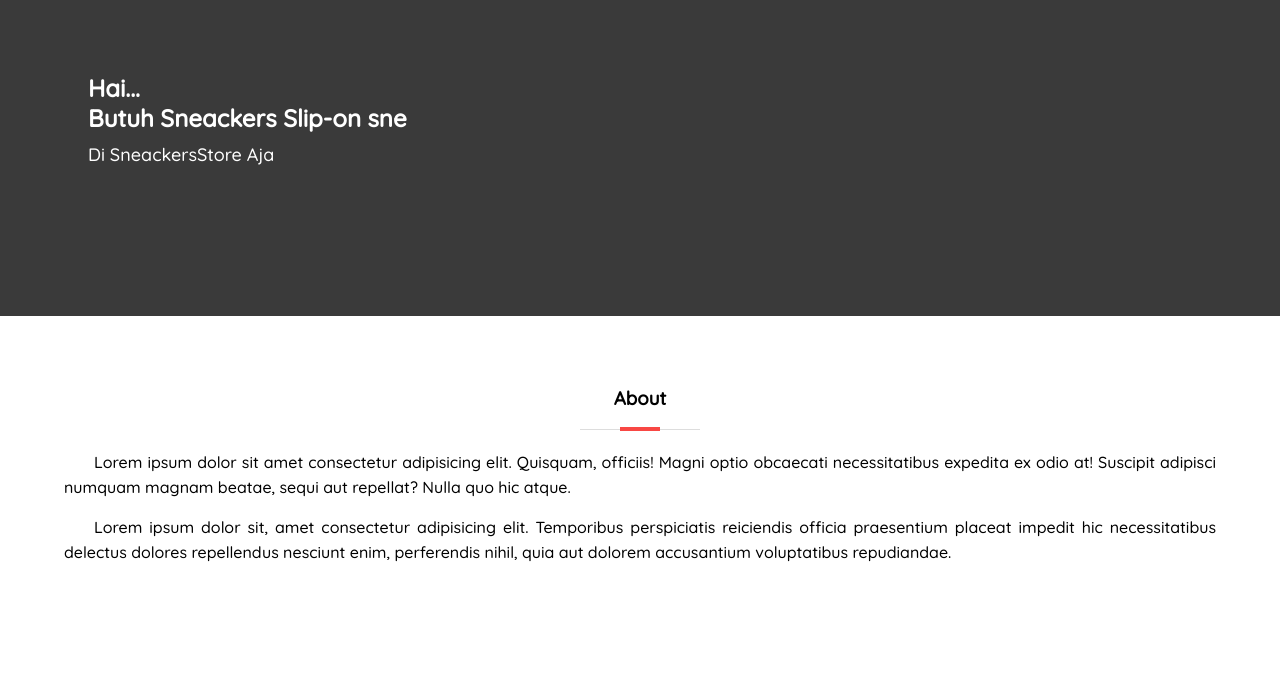
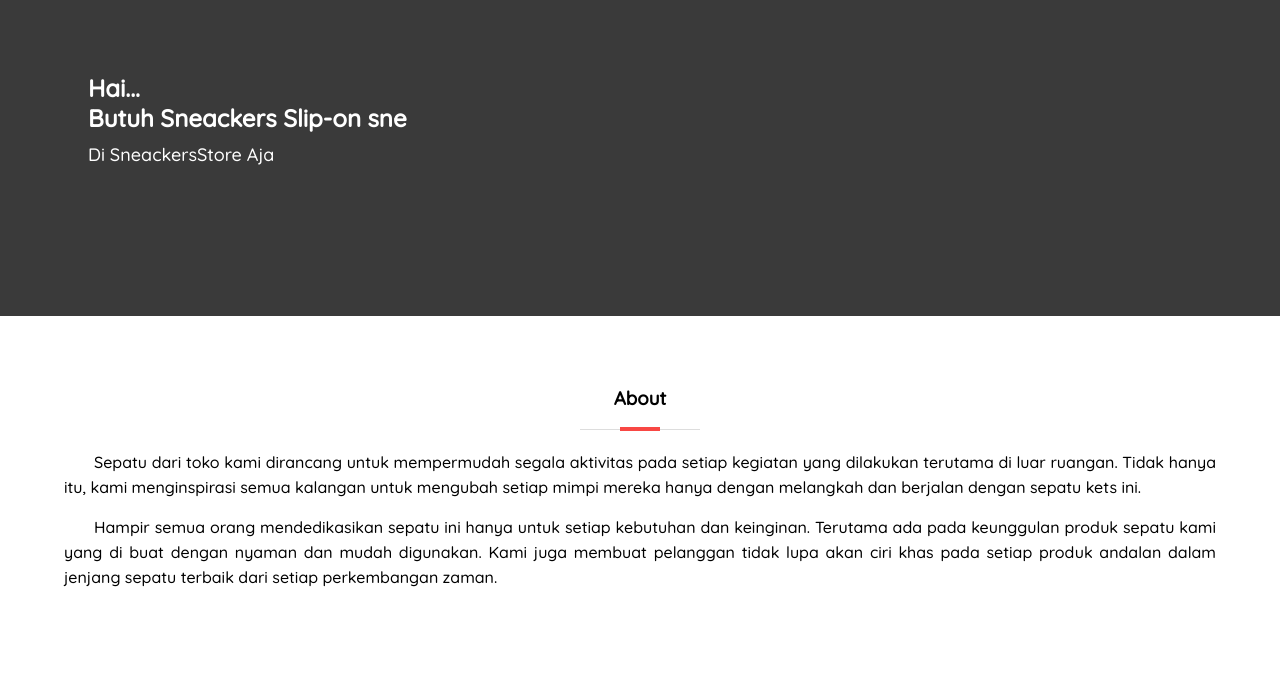
Before and after one commit to indrawanhp/toko_sepatu-C38, a plain HTML site: page index.html in a window 1280 px wide. Shown: the part 77-774 px from the top of the page. Drawn offline with Linux system fonts and the light colour scheme.

Commit message:
Update index.html

```diff
--- a/index.html
+++ b/index.html
@@ -56,10 +56,9 @@
     <section id="about">
       <div class="container">
         <h3>About</h3>
-        <p>Lorem ipsum dolor sit amet consectetur adipisicing elit. Quisquam, officiis! Magni optio obcaecati necessitatibus expedita ex odio at! Suscipit adipisci numquam magnam beatae, sequi aut repellat? Nulla quo hic atque.</p>
+        <p>Sepatu dari toko kami dirancang untuk mempermudah segala aktivitas pada setiap kegiatan yang dilakukan terutama di luar ruangan. Tidak hanya itu, kami menginspirasi semua kalangan untuk mengubah setiap mimpi mereka hanya dengan melangkah dan berjalan dengan sepatu kets ini.</p>
         <p>
-          Lorem ipsum dolor sit, amet consectetur adipisicing elit. Temporibus perspiciatis reiciendis officia praesentium placeat impedit hic necessitatibus delectus dolores repellendus nesciunt enim, perferendis nihil, quia aut dolorem
-          accusantium voluptatibus repudiandae.
+          Hampir semua orang mendedikasikan sepatu ini hanya untuk setiap kebutuhan dan keinginan. Terutama ada pada keunggulan produk sepatu kami yang di buat dengan nyaman dan mudah digunakan. Kami juga membuat pelanggan tidak lupa akan ciri khas pada setiap produk andalan dalam jenjang sepatu terbaik dari setiap perkembangan zaman.
         </p>
       </div>
     </section>
```
